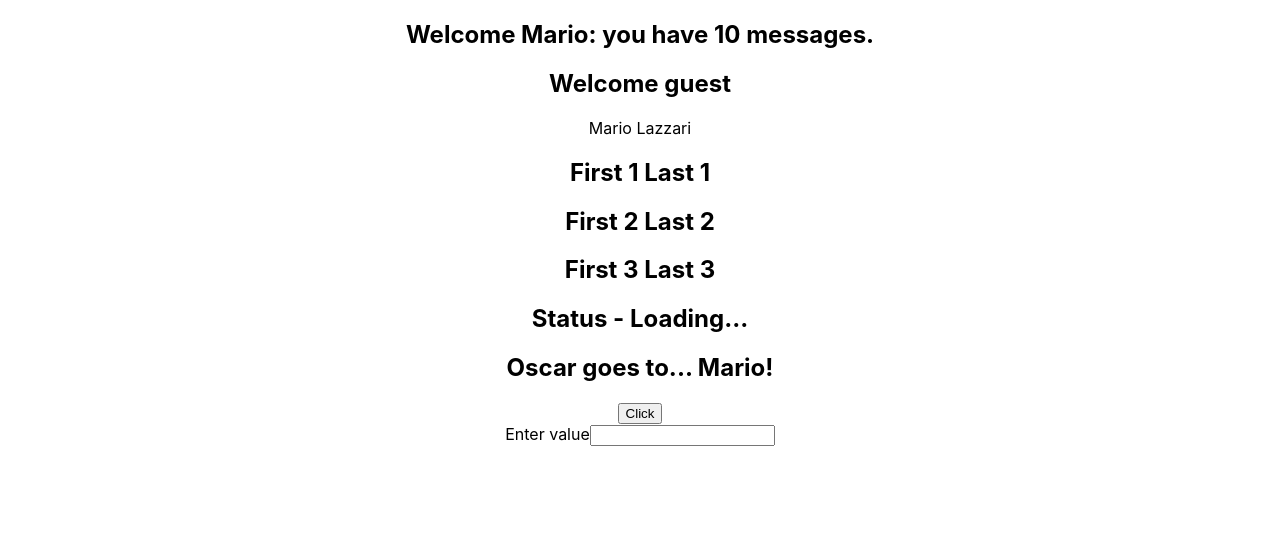
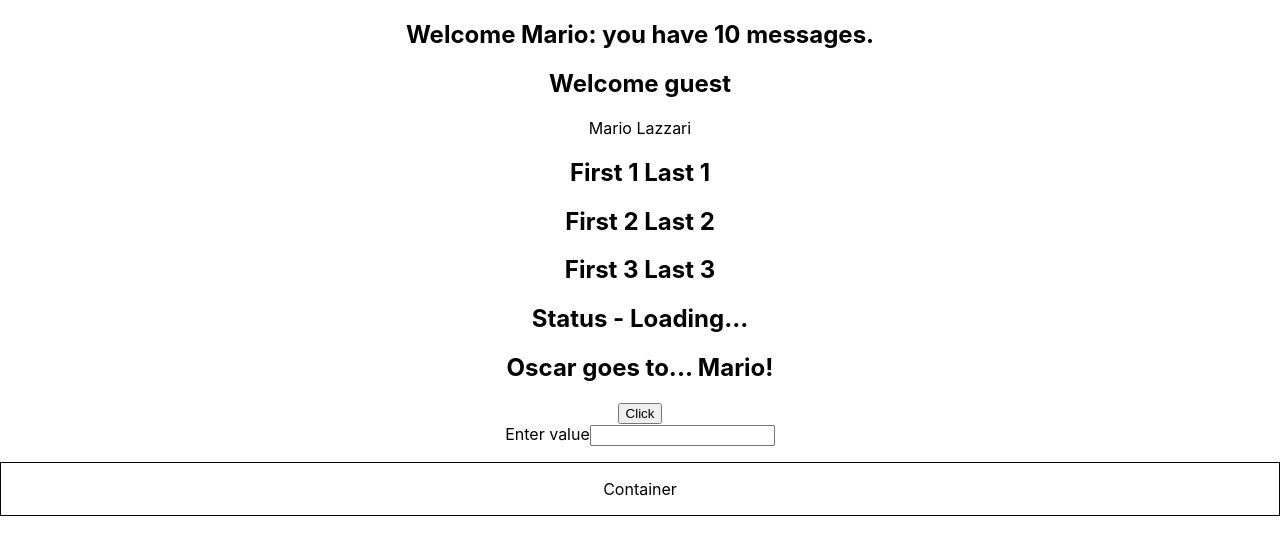
Before and after one commit to mariolazzari/react-ts-ce, a React (Create React App) app: page / in a window 1280 px wide. Shown: the top 554 px of the page. Built offline with nearby package versions, Linux system fonts and the light colour scheme.

Commit message:
Done lesson 8

```diff
--- a/src/App.tsx
+++ b/src/App.tsx
@@ -8,6 +8,7 @@ import Oscar from "./components/Oscar";
 import Heading from "./components/Heading";
 import Button from "./components/Button";
 import Input from "./components/Input";
+import Container from "./components/Container";
 
 const App = () => {
   const [value, setValue] = useState("");
@@ -48,6 +49,14 @@ const App = () => {
 
       <Button onClick={onButtonClick} />
       <Input label="Enter value" value={value} onChange={onInputChange} />
+
+      <Container
+        styles={{
+          border: "1px solid black",
+          padding: "1rem",
+          margin: "1rem 0",
+        }}
+      />
     </div>
   );
 };
--- a/src/components/Button.tsx
+++ b/src/components/Button.tsx
@@ -3,10 +3,8 @@ type ButtonProps = {
   onClick: (e: React.MouseEvent<HTMLButtonElement>, id: number) => void;
 };
 
-const Button = (props: ButtonProps) => {
-  return (
-    <button onClick={e => props.onClick(e, 1)}>{props.label || "Click"}</button>
-  );
+const Button = ({ label, onClick }: ButtonProps) => {
+  return <button onClick={e => onClick(e, 1)}>{label || "Click"}</button>;
 };
 
 export default Button;
--- /dev/null
+++ b/src/components/Container.tsx
@@ -0,0 +1,11 @@
+type ContainerProps = {
+  styles: React.CSSProperties;
+};
+
+const Container = (props: ContainerProps) => {
+  return <div style={props.styles}>Container</div>;
+};
+
+Container.propTypes = {};
+
+export default Container;
--- a/src/components/Input.tsx
+++ b/src/components/Input.tsx
@@ -6,16 +6,11 @@ type InputProps = {
   onChange: (e: React.ChangeEvent<HTMLInputElement>) => void;
 };
 
-const Input = (props: InputProps) => {
+const Input = ({ label, value, onChange }: InputProps) => {
   return (
     <div>
-      <label htmlFor="input">{props.label}</label>
-      <input
-        id="input"
-        type="text"
-        onChange={props.onChange}
-        value={props.value}
-      />
+      <label htmlFor="input">{label}</label>
+      <input id="input" type="text" onChange={onChange} value={value} />
     </div>
   );
 };
--- a/src/components/Person.tsx
+++ b/src/components/Person.tsx
@@ -1,14 +1,9 @@
-type PersonProps = {
-  name: {
-    first: string;
-    last: string;
-  };
-};
+import { PersonProps } from "./Person.types";
 
-const Person = (props: PersonProps) => {
+const Person = ({ name }: PersonProps) => {
   return (
     <div>
-      {props.name.first} {props.name.last}
+      {name.first} {name.last}
     </div>
   );
 };
--- a/src/components/PersonList.tsx
+++ b/src/components/PersonList.tsx
@@ -1,8 +1,7 @@
+import { Name } from "./Person.types";
+
 type PersonListProps = {
-  names: {
-    first: string;
-    last: string;
-  }[];
+  names: Name[];
 };
 
 const PersonList = (props: PersonListProps) => {
```
Also changed, not shown: src/components/Person.types.ts (added, +8 -0 lines).
